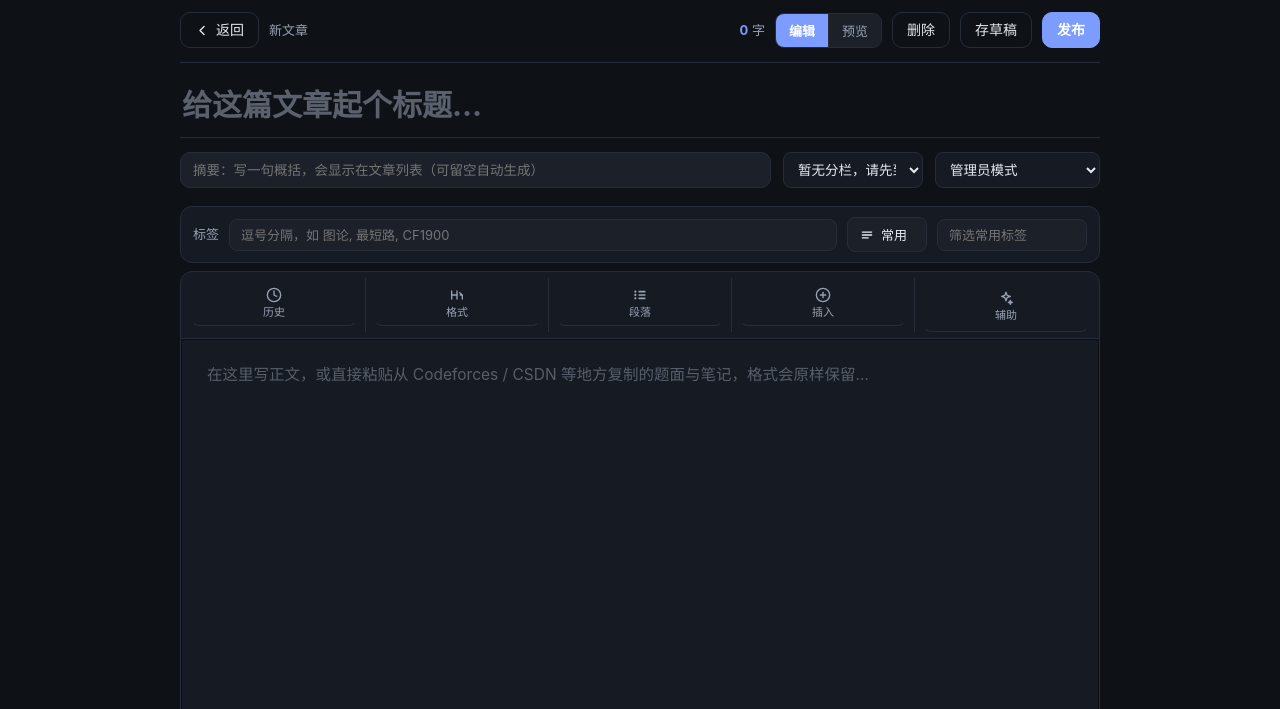
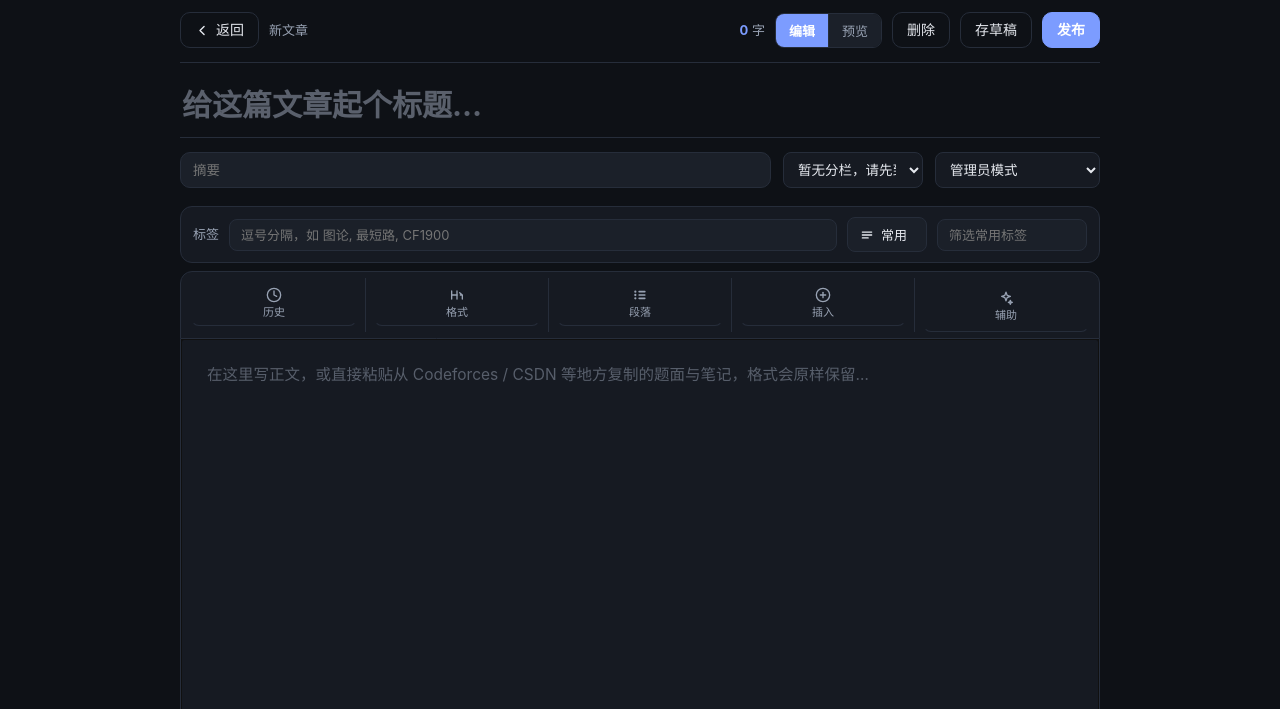
Before and after one commit to noorenduddy32-cpu/algorithm-wordbook, a plain HTML site: page notes.html in a window 1280 px wide. Both pictures are taken after a click on the button "写文章". Shown: the part 91-800 px from the top of the page. Drawn offline with nearby package versions, Linux system fonts and the light colour scheme; no server answers; a small style sheet from the web is missing.

Commit message:
ui(notes): 摘要输入框 placeholder 简化为两个字

```diff
--- a/notes.html
+++ b/notes.html
@@ -120,7 +120,7 @@
   <input id="edTitle" class="ed-title" placeholder="给这篇文章起个标题…" maxlength="120" autocomplete="off">
 
   <div class="ed-meta-row">
-    <input id="edSummary" placeholder="摘要：写一句概括，会显示在文章列表（可留空自动生成）" autocomplete="off">
+    <input id="edSummary" placeholder="摘要" autocomplete="off">
     <select id="edColumn" class="ed-col" title="所属分栏（自定义栏模式下生效；可在「管理栏」里增删）">
       <option value="" disabled selected>请选择分栏</option>
     </select>
```
